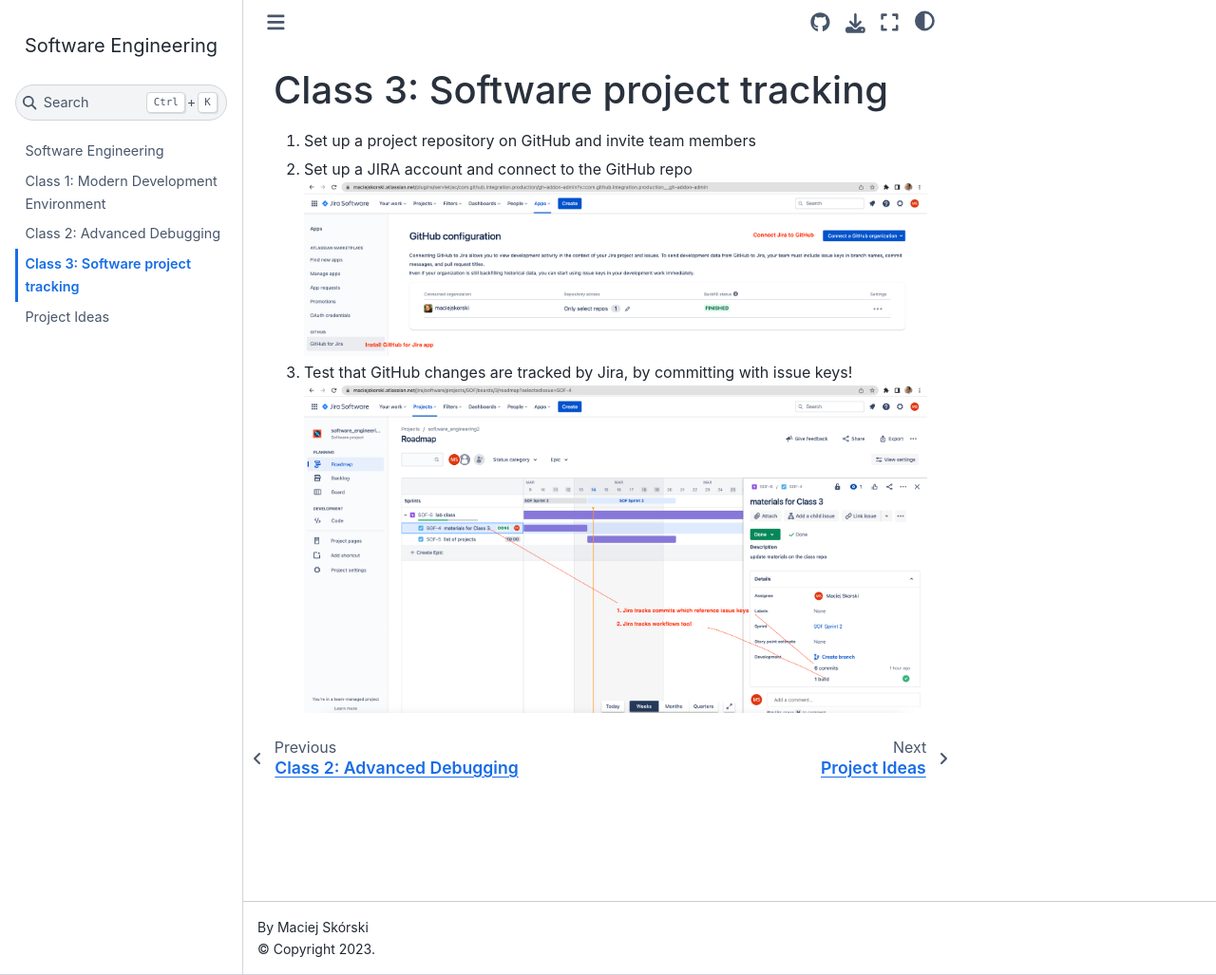
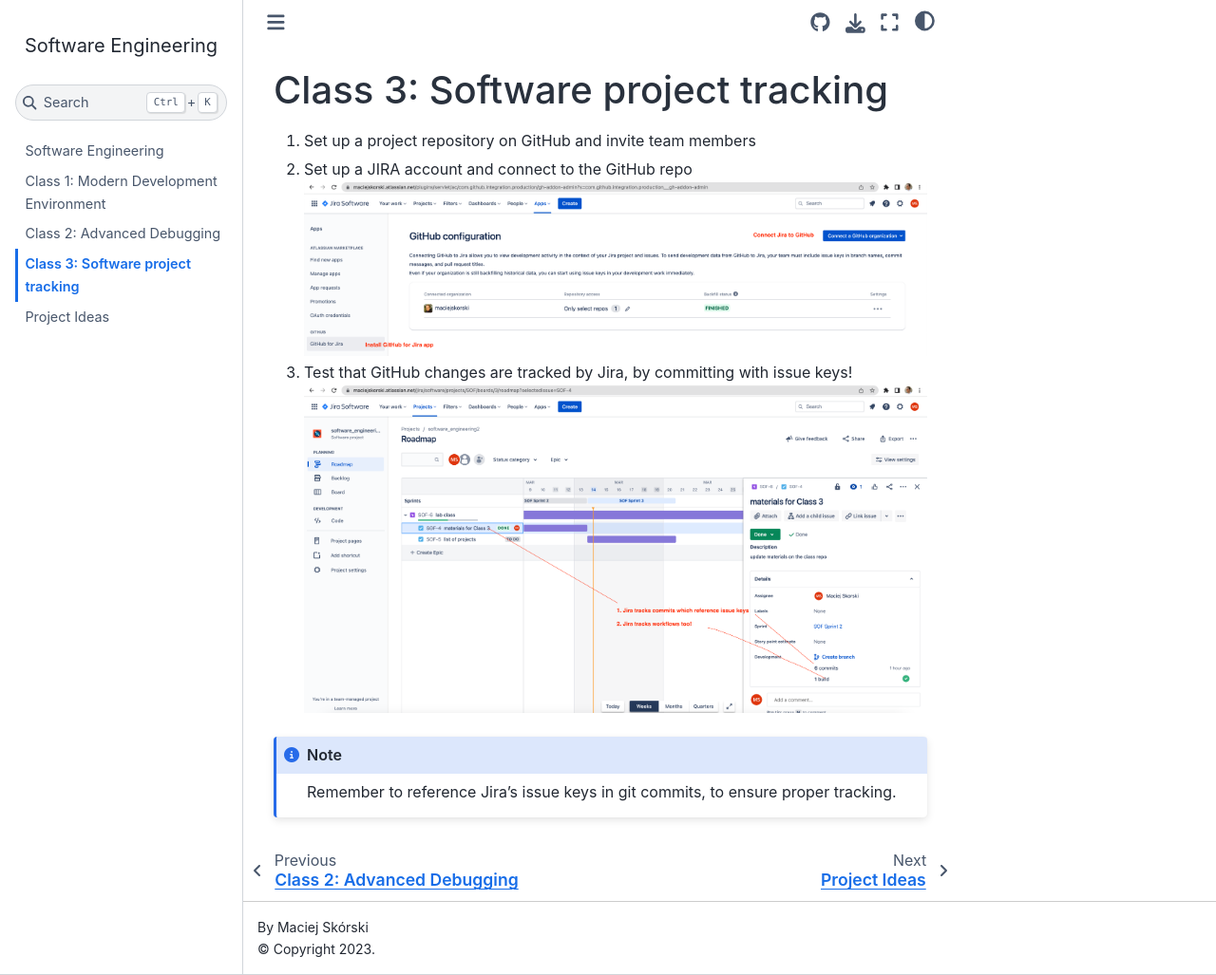
Before and after one commit to maciejskorski/software_engineering, a Jupyter Book: the page built from docs/project_management.md, in a window 1280 px wide and 1027 px high. Shown: the whole window at 95% size. Built offline with Jupyter Book 1.0.4 settings and Sphinx 7.4.7 and the Sphinx Book theme 1.1.4, drawn with Linux system fonts in a browser that asks for light colours.

Commit message:
improve docs SE-4

````diff
--- a/docs/project_management.md
+++ b/docs/project_management.md
@@ -1,7 +1,13 @@
 # Class 3: Software project tracking
 
 1. Set up a project repository on GitHub and invite team members
+
 2. Set up a JIRA account and connect to the GitHub repo
 ![Jira app for GitHub](figures/Jira_GitHub_app.png)
+
 3. Test that GitHub changes are tracked by Jira, by committing with issue keys!
 ![Jira tracking GitHub](figures/Jira_GitHub_tracking.png)
+
+```{note}
+Remember to reference Jira's issue keys in git commits, to ensure proper tracking.
+```
````
